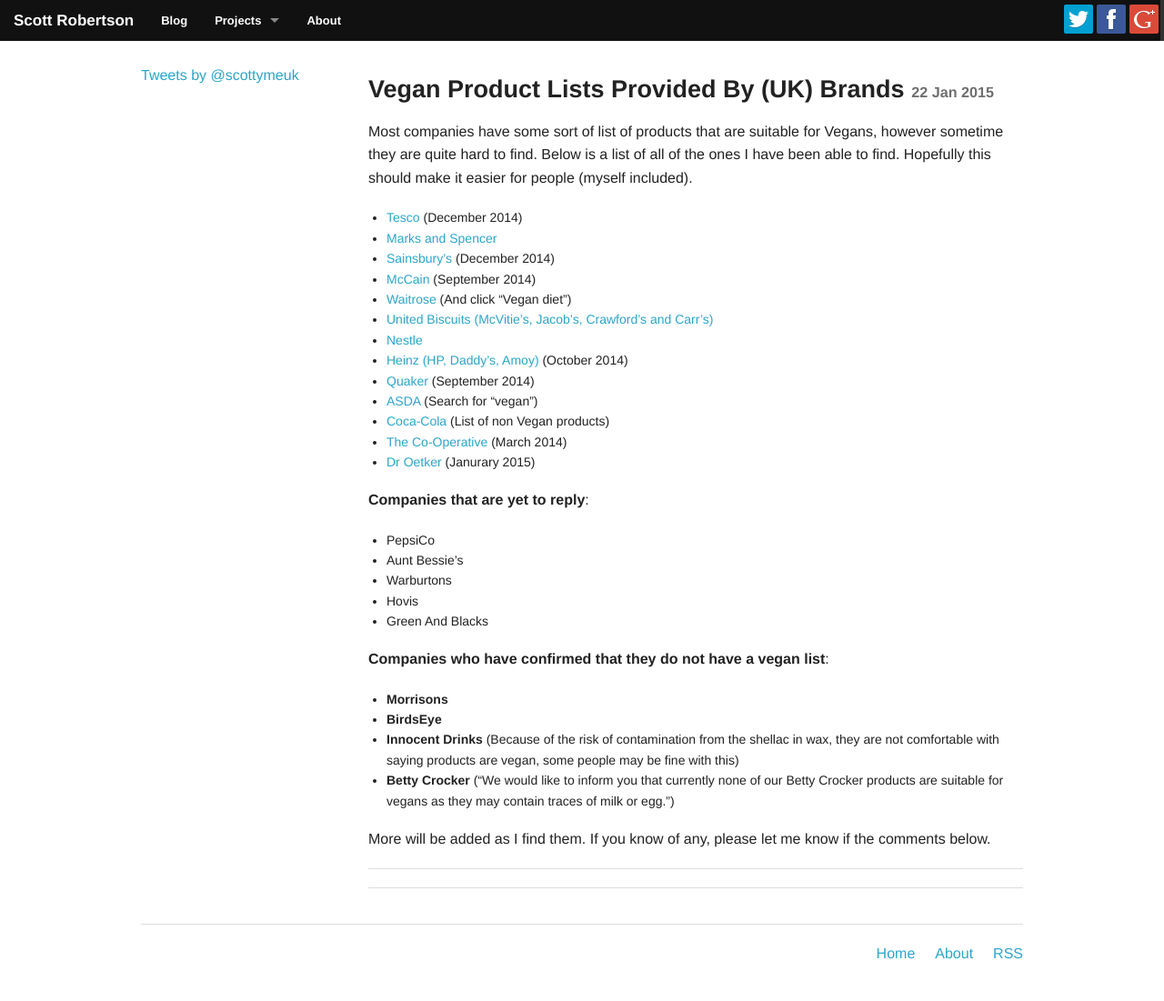
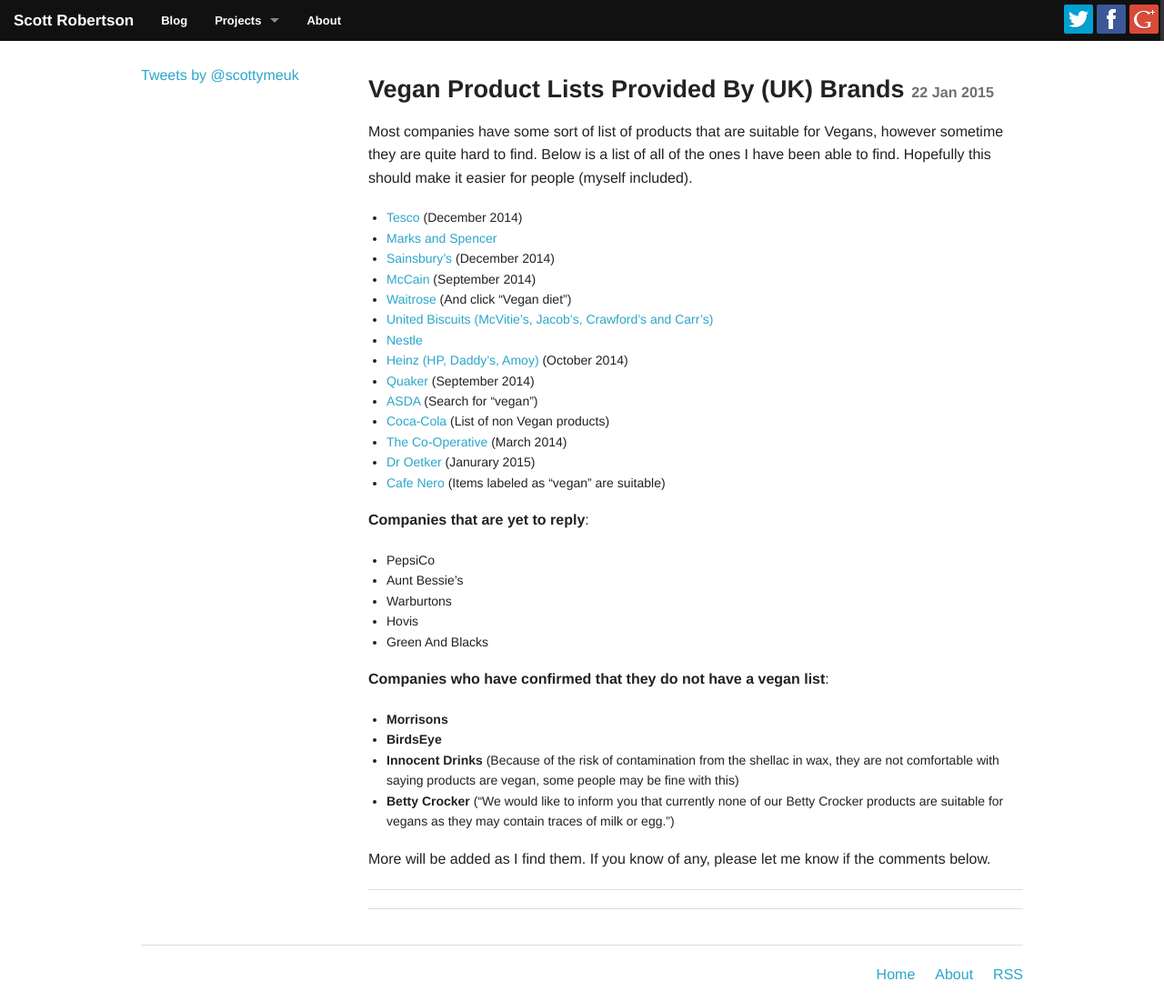
Before and after one commit to scottrobertson/scottrobertson.me, a Jekyll site: the page built from _posts/2015-01-22-uk-brands-vegan-lists.markdown, in a window 1280 px wide. Shown: the whole page at 91% size. Built offline with Jekyll 4.4.1, drawn with Linux system fonts in a browser that asks for light colours; nearby versions of some CDN libraries; Markdown is read by kramdown in place of the engine named in the settings; comment, search, counter and statistics services are not loaded; before the commit the page ends 1079 px from its top, so only the background shows below that.

Commit message:
Update 2015-01-22-uk-brands-vegan-lists.markdown

```diff
--- a/_posts/2015-01-22-uk-brands-vegan-lists.markdown
+++ b/_posts/2015-01-22-uk-brands-vegan-lists.markdown
@@ -20,6 +20,7 @@
 - [Coca-Cola](http://www.coca-cola.co.uk/faq/ingredients/coca-cola-drinks-suitable-for-vegans-vegetarians.html) (List of non Vegan products)
 - [The Co-Operative](https://upload.scottrobertson.me/b4ImDwE27ikeR.pdf) (March 2014)
 - [Dr Oetker](https://upload.scottrobertson.me/fnH0VxxwdjT0Z.png) (Janurary 2015)
+- [Cafe Nero](http://www.caffenero.co.uk/nutrition/sandwiches.aspx) (Items labeled as "vegan" are suitable)
 
 **Companies that are yet to reply**:
 
```
